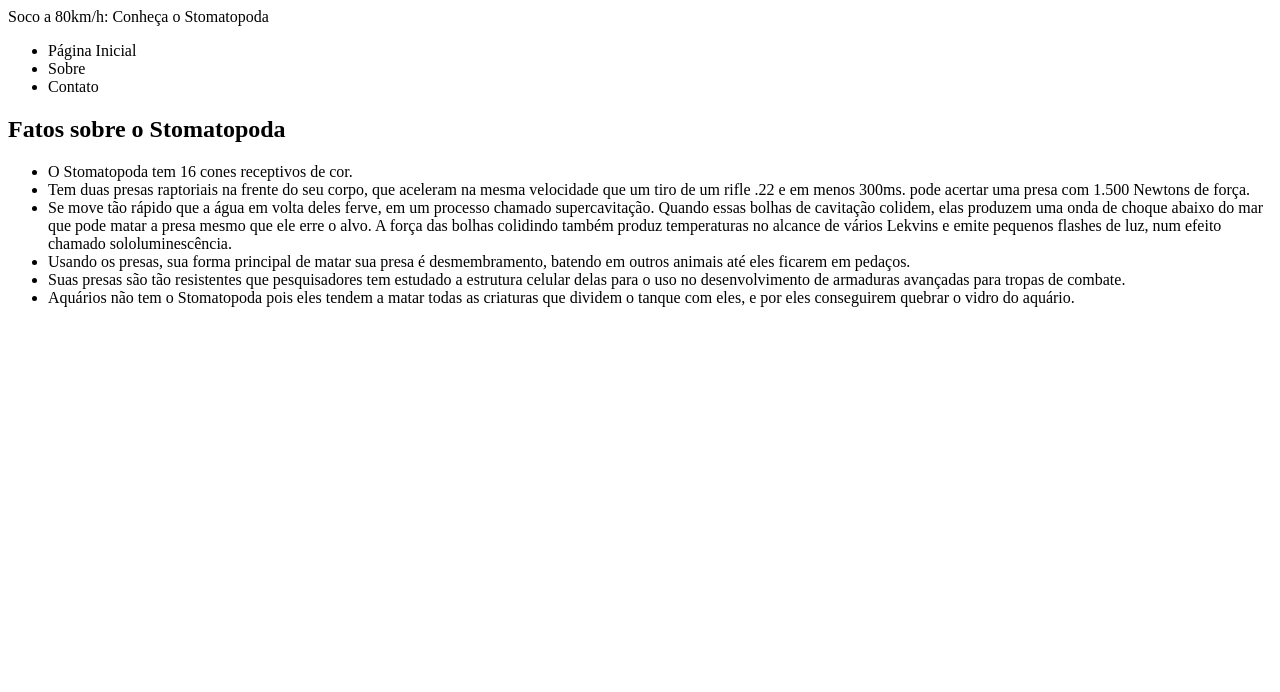
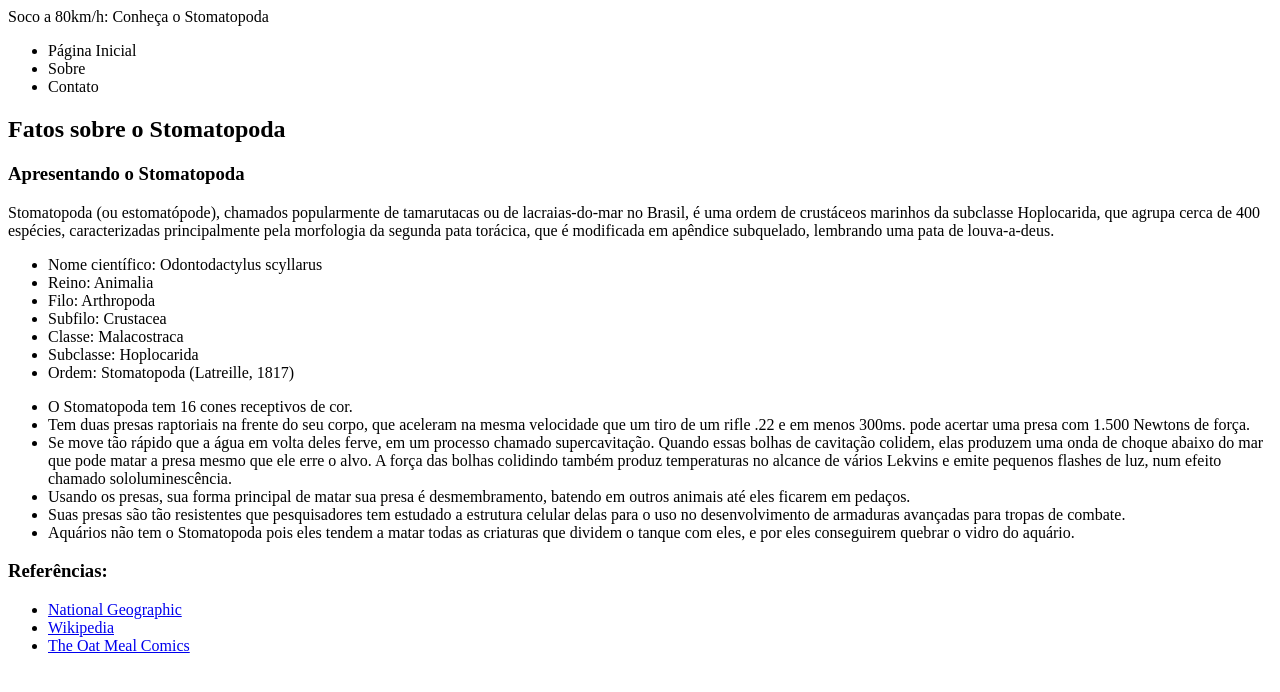
Before and after one commit to alinemsiqueira/trybe-exercises, a plain HTML site: page bloco-03-introducao-a-html-e-css/dia-04-html-semantico/index.html in a window 1280 px wide. Drawn offline with Linux system fonts and the light colour scheme.

Commit message:
Adiciona section sobre e referencias

```diff
--- a/bloco-03-introducao-a-html-e-css/dia-04-html-semantico/index.html
+++ b/bloco-03-introducao-a-html-e-css/dia-04-html-semantico/index.html
@@ -16,6 +16,20 @@
         </nav>
         <article>
             <h2>Fatos sobre o Stomatopoda</h2>
+            <section>
+                <h3>Apresentando o Stomatopoda</h3>
+                Stomatopoda (ou estomatópode), chamados popularmente de tamarutacas ou de lacraias-do-mar no Brasil, é uma ordem de crustáceos marinhos da subclasse Hoplocarida, que agrupa cerca de 400 espécies, caracterizadas principalmente pela morfologia da segunda pata torácica, que é modificada em apêndice subquelado, lembrando uma pata de louva-a-deus.
+                <ul>
+                    <li>Nome científico: Odontodactylus scyllarus</li>
+                    <li>Reino: Animalia</li>
+                    <li>Filo: Arthropoda</li>
+                    <li>Subfilo:	Crustacea</li>
+                    <li>Classe:	Malacostraca</li>
+                    <li>Subclasse:	Hoplocarida</li>
+                    <li>Ordem:	Stomatopoda (Latreille, 1817)</li>
+                </ul>
+            </section>
+            <section>
                 <ul>
                     <li>O Stomatopoda tem 16 cones receptivos de cor.</li>
                     <li>Tem duas presas raptoriais na frente do seu corpo, que aceleram na mesma velocidade que um tiro de um rifle .22 e em menos 300ms. pode acertar uma presa com 1.500 Newtons de força.</li>
@@ -23,8 +37,16 @@
                     <li>Usando os presas, sua forma principal de matar sua presa é desmembramento, batendo em outros animais até eles ficarem em pedaços.</li>
                     <li>Suas presas são tão resistentes que pesquisadores tem estudado a estrutura celular delas para o uso no desenvolvimento de armaduras avançadas para tropas de combate.</li>
                     <li>Aquários não tem o Stomatopoda pois eles tendem a matar todas as criaturas que dividem o tanque com eles, e por eles conseguirem quebrar o vidro do aquário. </li>
-
                 </ul>
+            </section>
+            <section>
+                <h3>Referências:</h3>
+                <ul>
+                    <li><a href="https://www.nationalgeographic.com/science/article/natures-most-amazing-eyes-just-got-a-bit-weirder">National Geographic</a></li>
+                    <li><a href="https://pt.wikipedia.org/wiki/Stomatopoda">Wikipedia</a></li>
+                    <li><a href="https://theoatmeal.com/comics/mantis_shrimp">The Oat Meal Comics</a></li>
+                </ul>
+            </section>
         </article>
         <!--insira os elementos aqui-->
     </body>
```
